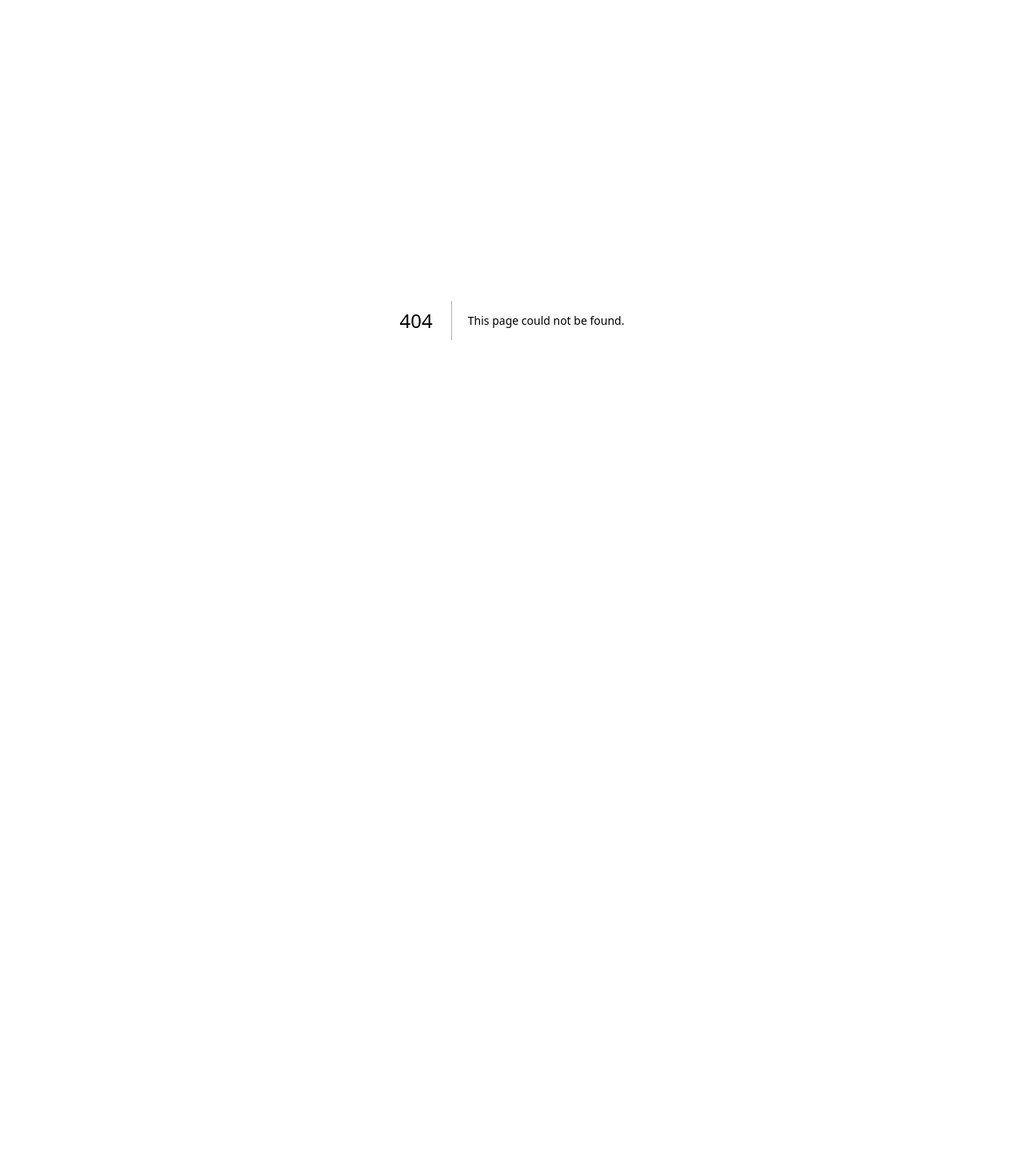
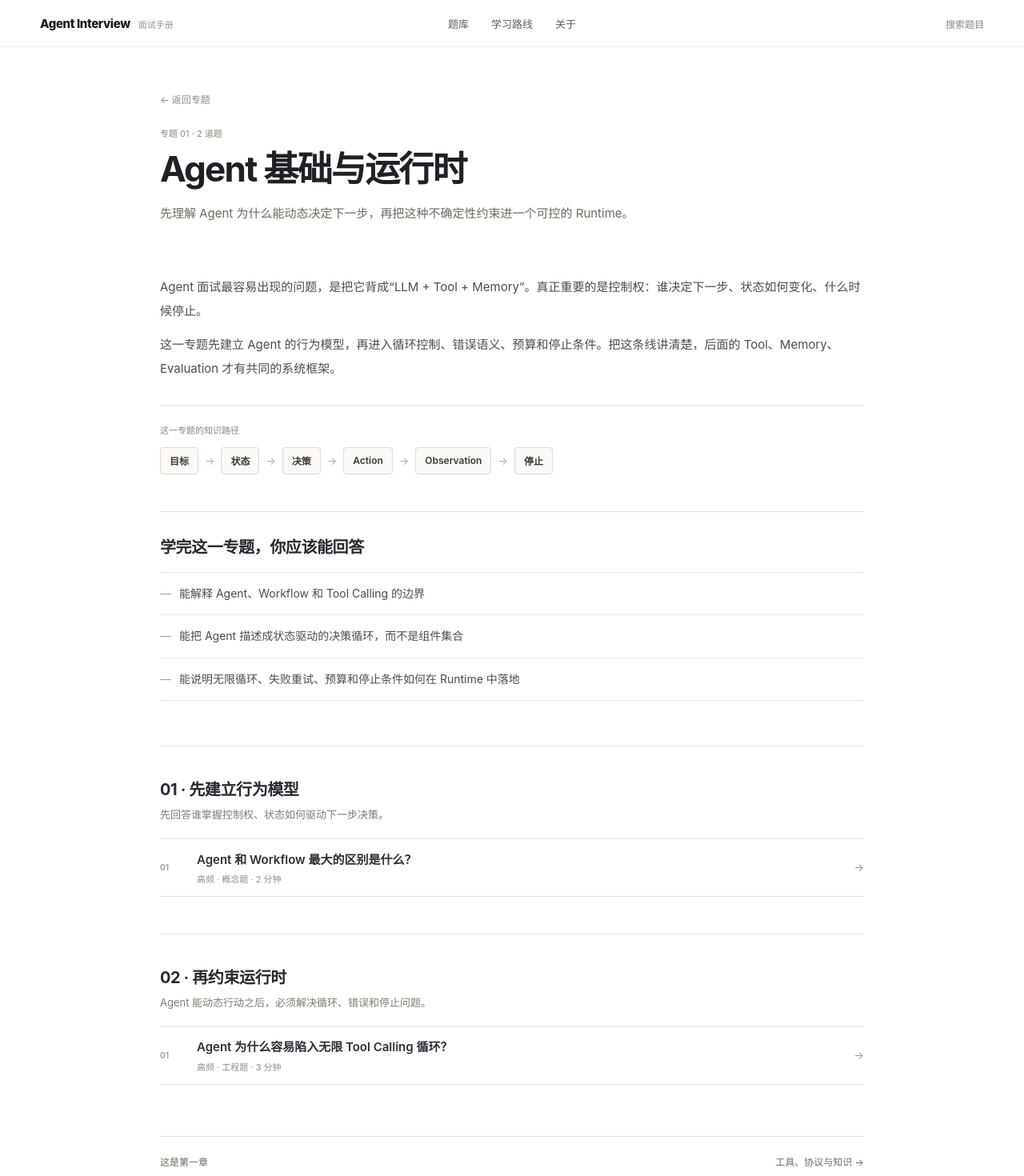
Before and after one commit to 1264585648/interview, a Next.js app: page /topics/agent-runtime in a window 1280 px wide. Before the commit this address had no page. Shown: the top 1470 px of the page at 80% size. Before the commit the page ends 800 px from the top, so only its background shows below. Built offline with nearby package versions, Linux system fonts and the light colour scheme.

Commit message:
feat: add editorial topic guide pages

```diff
--- /dev/null
+++ b/app/topics/[slug]/page.tsx
@@ -0,0 +1,92 @@
+import Link from 'next/link'
+import { notFound } from 'next/navigation'
+import { ConceptFlow } from '@/components/ConceptFlow'
+import { SiteHeader } from '@/components/SiteHeader'
+import { questions } from '@/data/questions'
+import { getTopicGuide, topicGuides } from '@/data/topics'
+import styles from '../Topics.module.css'
+
+type Props = {
+  params: Promise<{ slug: string }>
+}
+
+export function generateStaticParams() {
+  return topicGuides.map((topic) => ({ slug: topic.slug }))
+}
+
+export default async function TopicPage({ params }: Props) {
+  const { slug } = await params
+  const topic = getTopicGuide(slug)
+
+  if (!topic) notFound()
+
+  const topicQuestions = questions.filter((question) => topic.categories.includes(question.category))
+  const currentIndex = topicGuides.findIndex((item) => item.slug === topic.slug)
+  const previous = currentIndex > 0 ? topicGuides[currentIndex - 1] : null
+  const next = currentIndex < topicGuides.length - 1 ? topicGuides[currentIndex + 1] : null
+
+  return (
+    <>
+      <SiteHeader />
+      <main className={`${styles.page} container`}>
+        <article className={styles.shell}>
+          <Link className={styles.backLink} href="/topics">← 返回专题</Link>
+
+          <header className={styles.header}>
+            <div className={styles.headerMeta}>专题 {String(currentIndex + 1).padStart(2, '0')} · {topicQuestions.length} 道题</div>
+            <h1>{topic.title}</h1>
+            <p>{topic.summary}</p>
+          </header>
+
+          <div className={styles.intro}>
+            {topic.intro.map((paragraph) => <p key={paragraph}>{paragraph}</p>)}
+          </div>
+
+          <ConceptFlow items={topic.flow} label="这一专题的知识路径" />
+
+          <section className={styles.goals}>
+            <h2>学完这一专题，你应该能回答</h2>
+            <ul className={styles.goalList}>
+              {topic.goals.map((goal) => <li key={goal}>{goal}</li>)}
+            </ul>
+          </section>
+
+          <div className={styles.phaseList}>
+            {topic.phases.map((phase) => {
+              const phaseQuestions = phase.questionSlugs
+                .map((questionSlug) => questions.find((question) => question.slug === questionSlug))
+                .filter((question): question is NonNullable<typeof question> => Boolean(question))
+
+              return (
+                <section className={styles.phase} key={phase.title}>
+                  <header className={styles.phaseHeader}>
+                    <h2>{phase.title}</h2>
+                    <p>{phase.description}</p>
+                  </header>
+
+                  <div className={styles.questionList}>
+                    {phaseQuestions.map((question, index) => (
+                      <Link className={styles.questionRow} href={`/questions/${question.slug}`} key={question.slug}>
+                        <span>{String(index + 1).padStart(2, '0')}</span>
+                        <div>
+                          <h3>{question.title}</h3>
+                          <p>{question.frequency} · {question.type} · {question.estimate}</p>
+                        </div>
+                        <span>→</span>
+                      </Link>
+                    ))}
+                  </div>
+                </section>
+              )
+            })}
+          </div>
+
+          <footer className={styles.topicFooter}>
+            <span>{previous ? <Link href={`/topics/${previous.slug}`}>← {previous.title}</Link> : '这是第一章'}</span>
+            <span>{next ? <Link href={`/topics/${next.slug}`}>{next.title} →</Link> : <Link href="/questions">进入完整题库 →</Link>}</span>
+          </footer>
+        </article>
+      </main>
+    </>
+  )
+}
```
